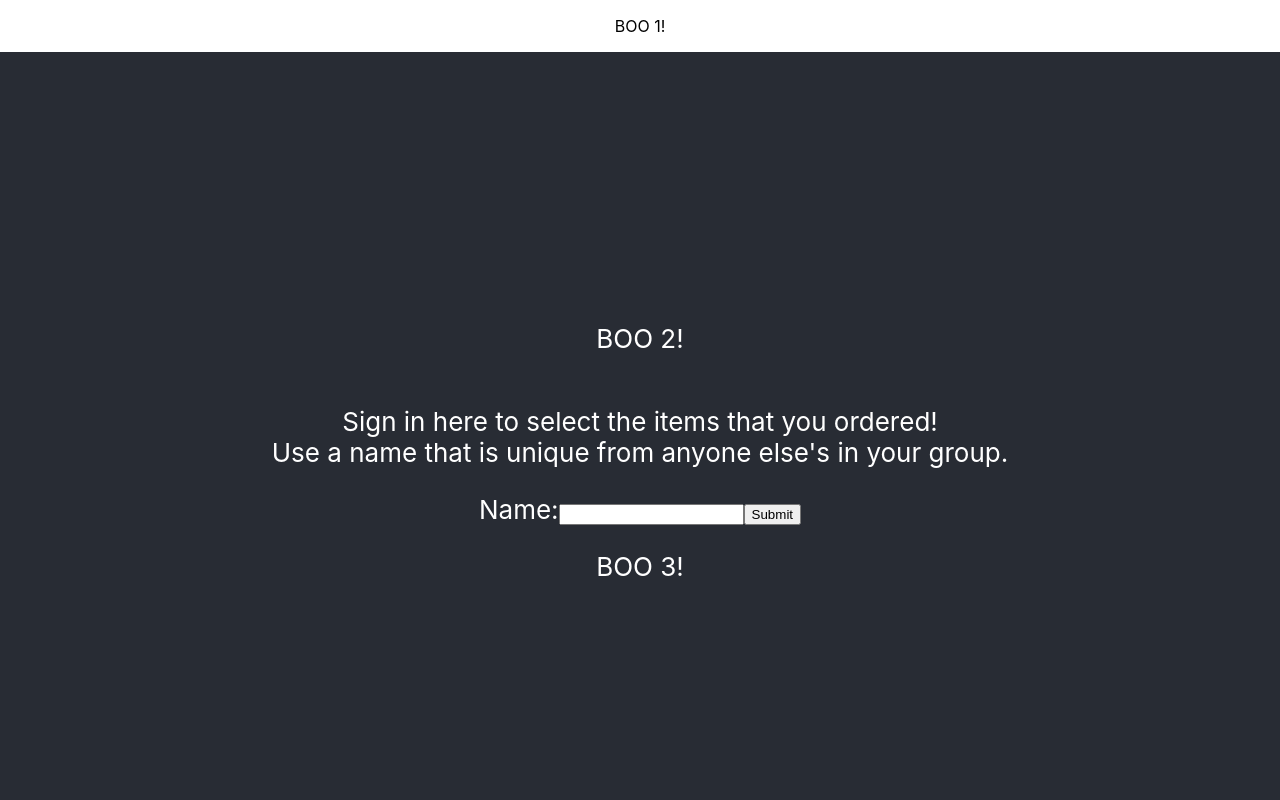
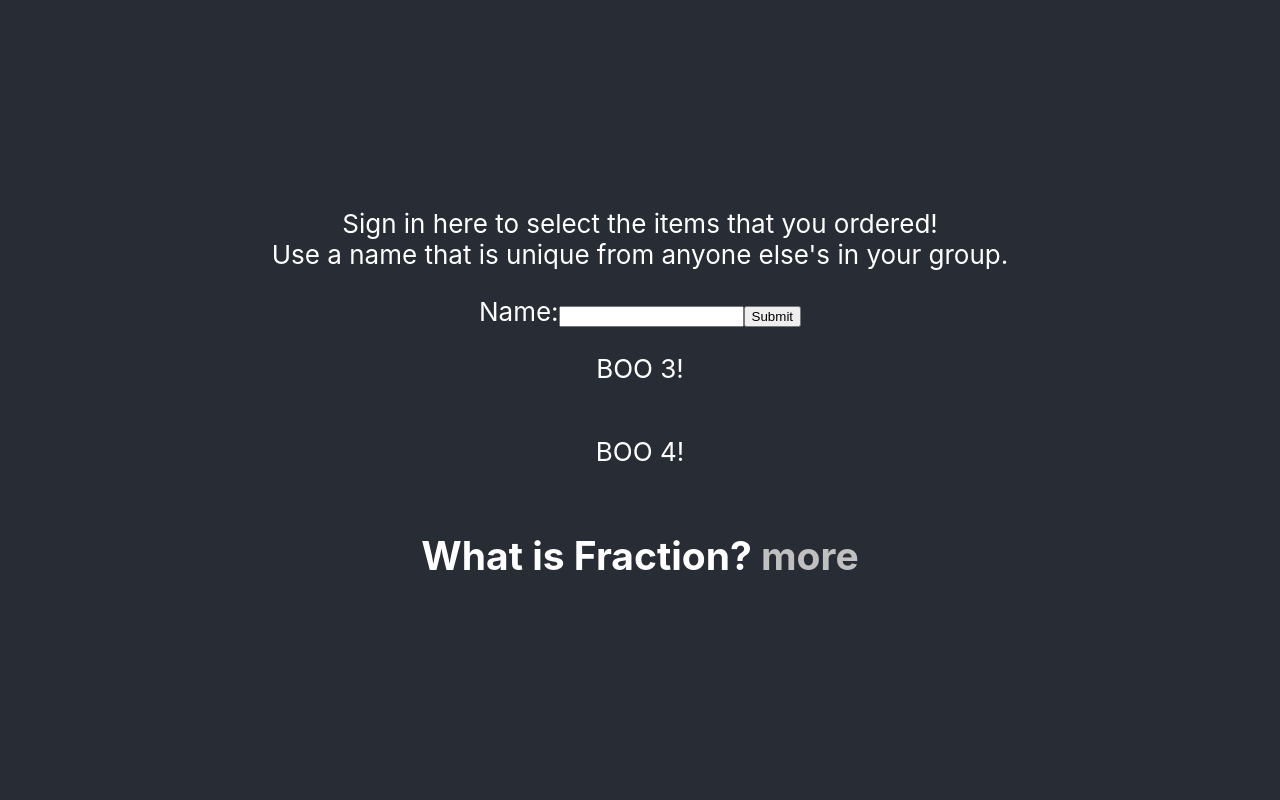
Before and after one commit to dterr/fraction, a React (Create React App) app: page /page4/1 in a window 1280 px wide. Shown: the top 800 px of the page. Built offline with nearby package versions, Linux system fonts and the light colour scheme.

Commit message:
page 4-6 ux changes

```diff
--- a/src/components/App.css
+++ b/src/components/App.css
@@ -81,11 +81,6 @@
   background-color: #3d444f;
 }
 
-.text{
-  display: inline;
-  width: 100%;
-}
-
 .read-or-hide{
   color: rgb(192, 192, 192);
   cursor: pointer;
--- a/src/components/Page4.js
+++ b/src/components/Page4.js
@@ -128,14 +128,12 @@ class Page4 extends React.Component {
     const{isChecked} = this.state;
     return (
           <div className="App">
-              <p>BOO 1!</p>
               <header className="App-header">
-              <p>BOO 2!</p>
                 {this.renderPage4()}
                 <p>BOO 3!</p>
+                <p>BOO 4!</p>
+                <Content />
               </header>
-              <p>BOO 4!</p>
-              <Content />
           </div>
     );
   }
--- a/src/components/Page6.js
+++ b/src/components/Page6.js
@@ -97,6 +97,10 @@ class Page6 extends React.Component {
                     {thankyou}
                     <br></br>
                     {thankyou_2}
+                    <p>If you're interested in learning more about our project, check out our wiki <a href="https://github.com/StanfordCS194/win2023-team15/wiki">here!</a>
+
+                    </p>
+
                   </header>
                 }
                 {!this.state.receipt?.isClosed &&
--- a/src/components/WhatIsFraction.js
+++ b/src/components/WhatIsFraction.js
@@ -9,7 +9,7 @@ const WhatIsFraction = ({children}) => {
     };
     return (
         <p className="text">
-            {whatIs ? text.slice(0, 150) : text}
+            {whatIs ? text.slice(0, 18) : text}
             <span onClick={toggleWhatIs} className="read-or-hide">
                 {whatIs ? "more" : "less"}
             </span>
@@ -22,7 +22,7 @@ const Content = () => {
         <div className="container">
             <h2>
                 <WhatIsFraction>
-                Fraction is a web-based application that allows you to upload a
+                What is Fraction? Fraction is a web-based application that allows you to upload a
                 receipt from a meal (or other activity!) that was shared between
                 you and your friends and allows you to easily select your items and
                 receive an automatically calculated subtotal. No more awkward
```
